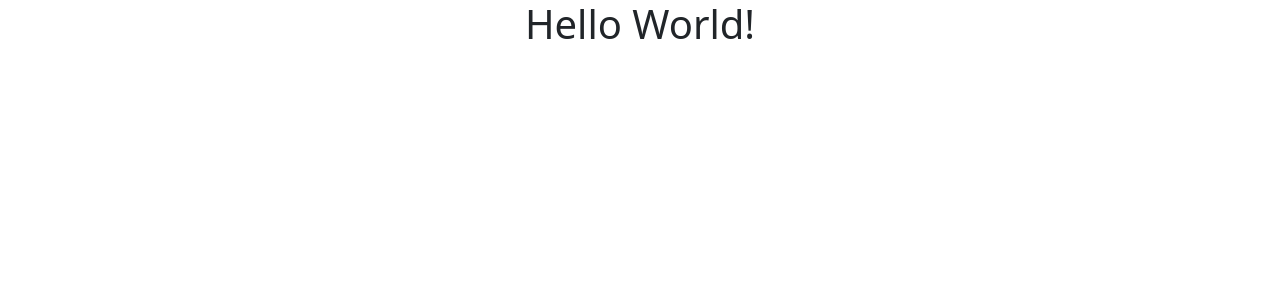
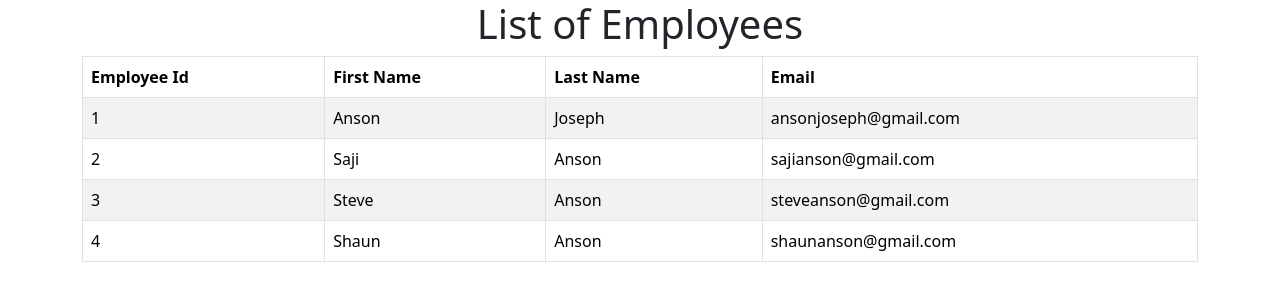
Before and after one commit to Steve-Anson/Employee-Management-System, a React (Vite) app in the folder ems-frontend/: page / in a window 1280 px wide. Shown: the top 300 px of the page. Built offline with nearby package versions, Linux system fonts and the light colour scheme.

Commit message:
Create ListEmployeeComponent

```diff
--- a/ems-frontend/src/App.jsx
+++ b/ems-frontend/src/App.jsx
@@ -1,9 +1,10 @@
 import "./App.css";
+import ListEmployeeComponent from "./components/ListEmployeeComponent";
 
 function App() {
   return (
     <>
-      <h1 className="text-center">Hello World!</h1>
+      <ListEmployeeComponent />
     </>
   );
 }
--- /dev/null
+++ b/ems-frontend/src/components/ListEmployeeComponent.jsx
@@ -0,0 +1,56 @@
+const ListEmployeeComponent = () => {
+  const dummyData = [
+    {
+      id: 1,
+      firstName: "Anson",
+      lastName: "Joseph",
+      email: "ansonjoseph@gmail.com",
+    },
+    {
+      id: 2,
+      firstName: "Saji",
+      lastName: "Anson",
+      email: "sajianson@gmail.com",
+    },
+    {
+      id: 3,
+      firstName: "Steve",
+      lastName: "Anson",
+      email: "steveanson@gmail.com",
+    },
+    {
+      id: 4,
+      firstName: "Shaun",
+      lastName: "Anson",
+      email: "shaunanson@gmail.com",
+    },
+  ];
+
+  return (
+    <div className="container">
+      <h1 className="text-center">List of Employees</h1>
+      <table className="table table-striped table-bordered">
+        <thead>
+          <tr>
+            <th>Employee Id</th>
+            <th>First Name</th>
+            <th>Last Name</th>
+            <th>Email</th>
+          </tr>
+        </thead>
+        <tbody>
+          {dummyData.map((employee) => (
+            <tr key={employee.id}>
+              <td>{employee.id}</td>
+              <td>{employee.firstName}</td>
+              <td>{employee.lastName}</td>
+              <td>{employee.email}</td>
+            </tr>
+          ))}
+        </tbody>
+      </table>
+    </div>
+  );
+};
+
+export default ListEmployeeComponent;
```
Also changed, not shown: 2 other files (tests, documents, lock files or other folders).
